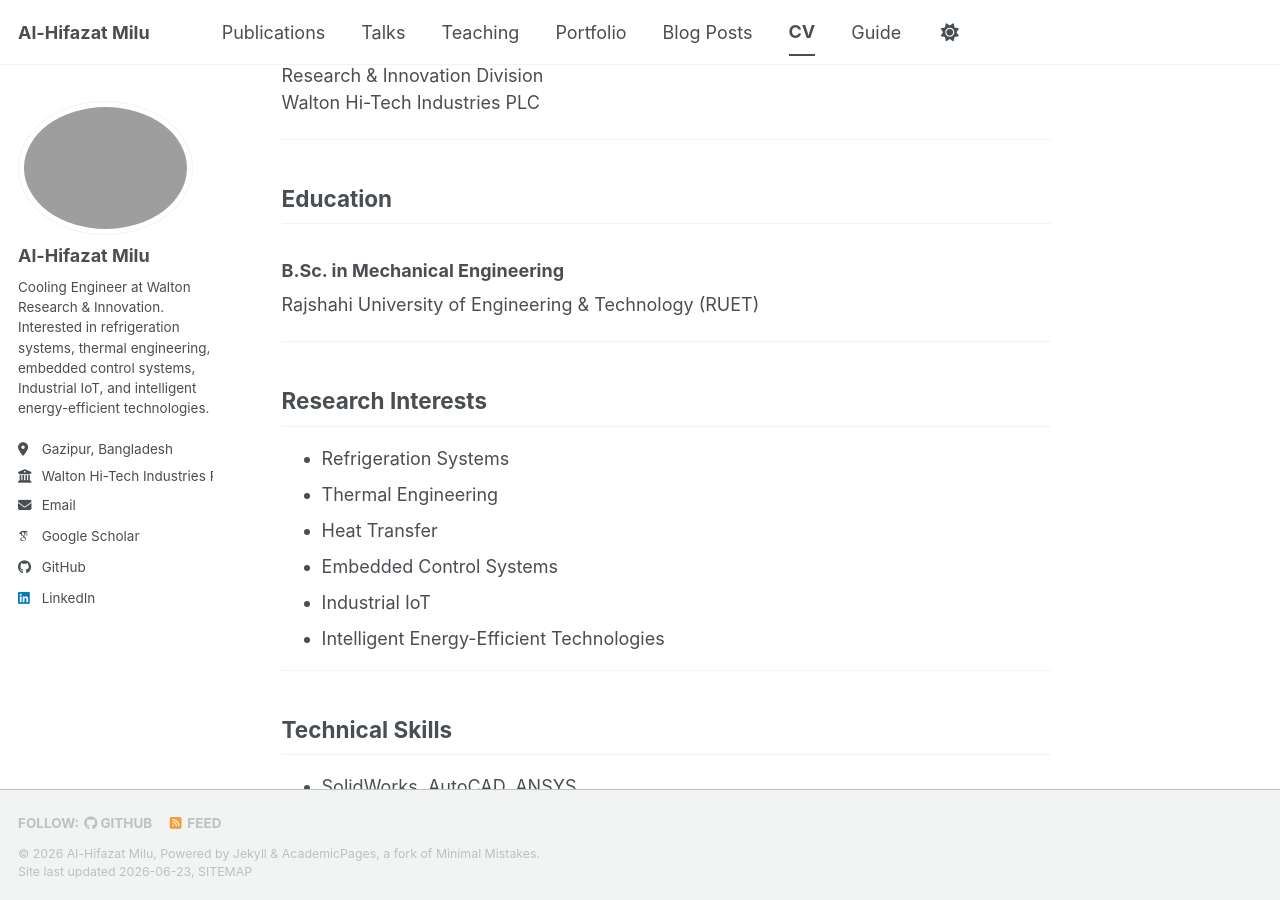
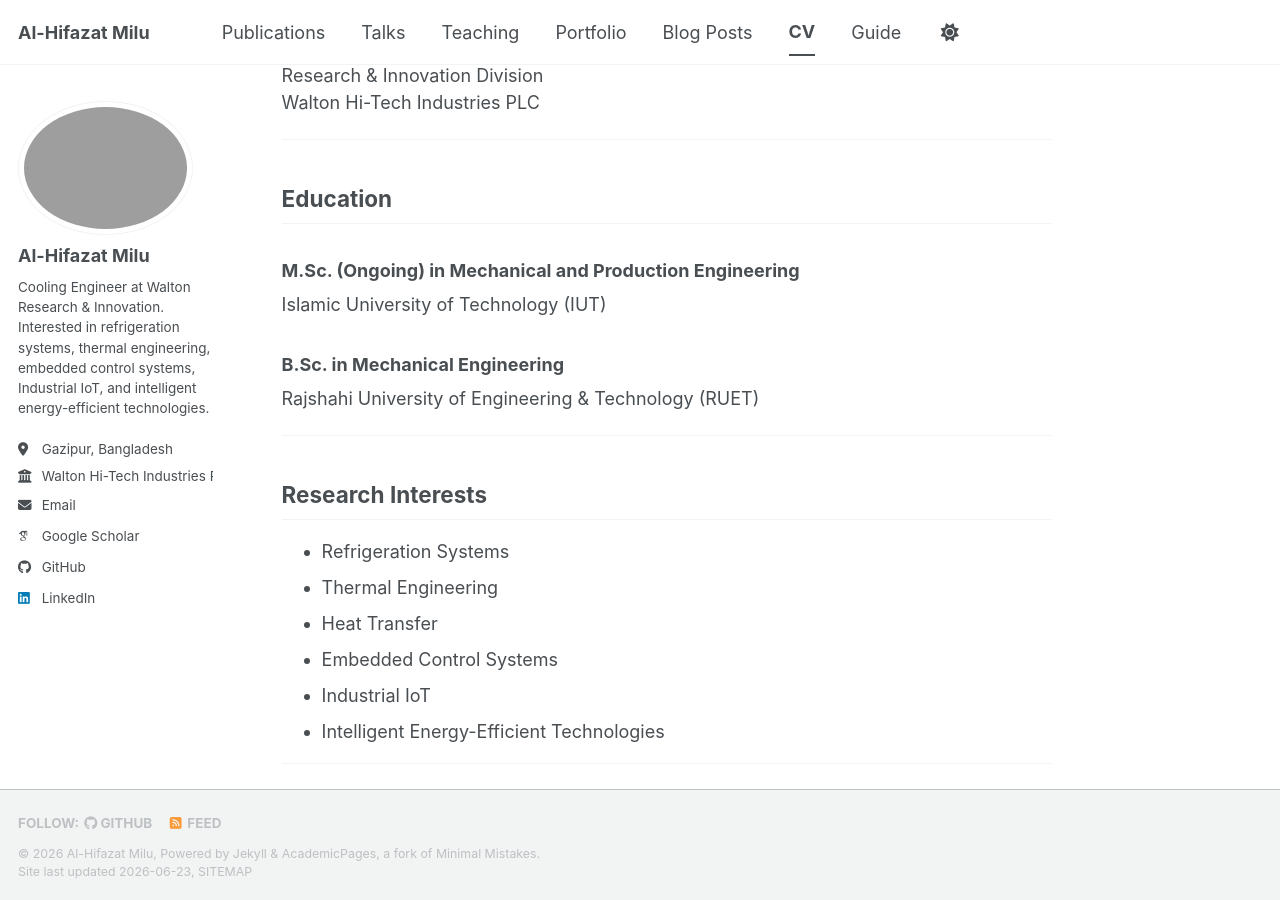
Before and after one commit to Milu-BD/Milu-BD.github.io, a Jekyll site: the page built from _pages/cv.md, in a window 1280 px wide and 900 px high, scrolled down 413 px. Built offline with Jekyll 4.4.1, drawn with Linux system fonts in a browser that asks for light colours; some web fonts are replaced; a script bundle is joined from its source files by our own code; library files that are not in the unit come from our copies.

Commit message:
Update cv.md

```diff
--- a/_pages/cv.md
+++ b/_pages/cv.md
@@ -22,6 +22,10 @@ Walton Hi-Tech Industries PLC
 ---
 
 ## Education
+
+### M.Sc. (Ongoing) in Mechanical and Production Engineering
+
+Islamic University of Technology (IUT)
 
 ### B.Sc. in Mechanical Engineering
 
```
